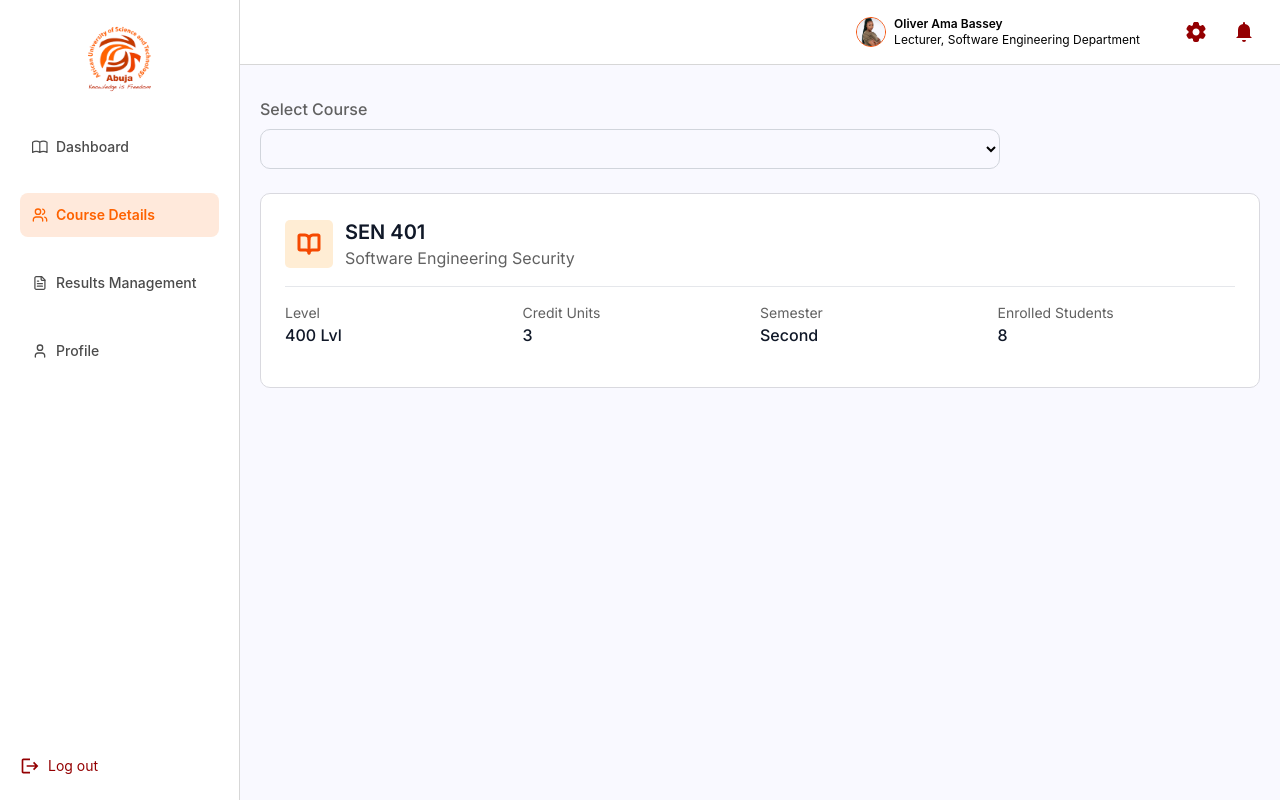
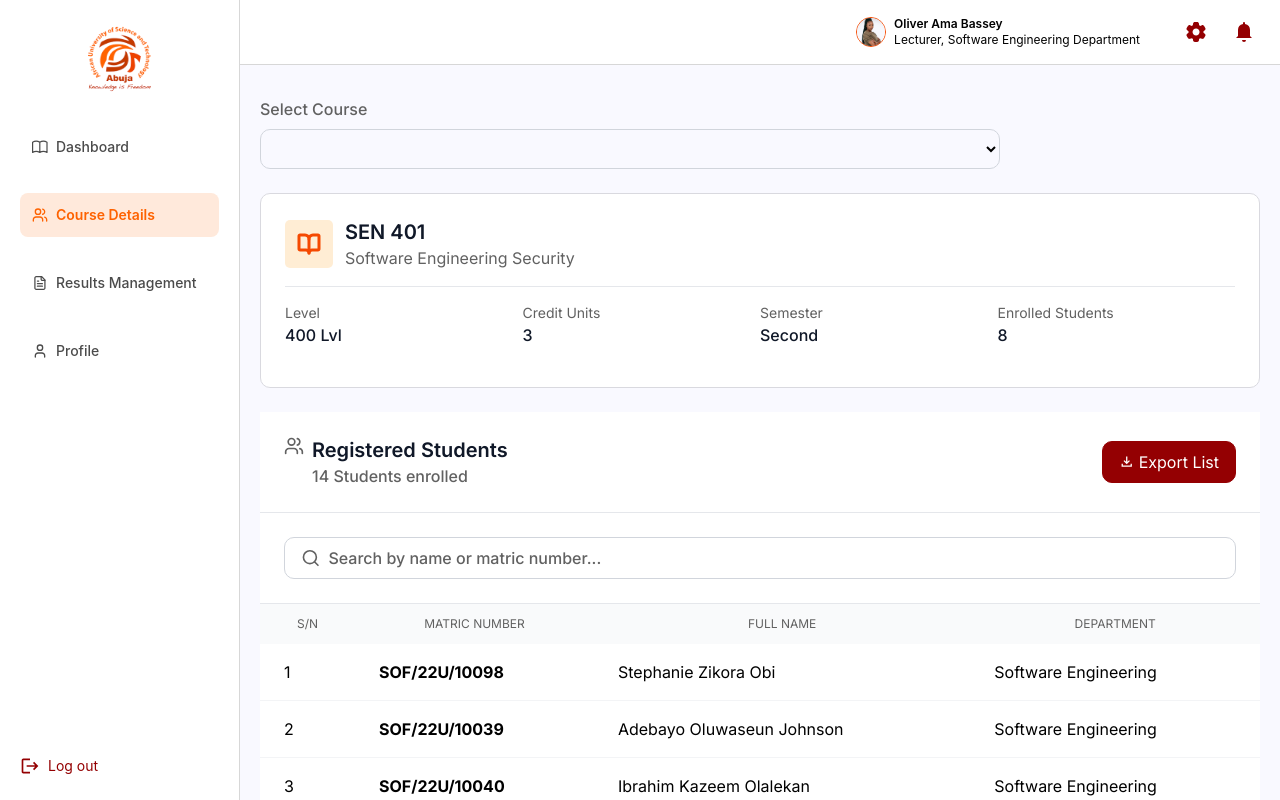
Before and after one commit to progressijuwe/student-portal, a React (Vite) app: page /lecturer/course-details in a window 1280 px wide. Built offline with nearby package versions, Linux system fonts and the light colour scheme.

Commit message:
feature: Lecturer Course Details Page

```diff
--- a/src/components/ui/Button.jsx
+++ b/src/components/ui/Button.jsx
@@ -1,13 +1,13 @@
 
 export function Button({ children, variant = 'primary', ...props }) {
-  const base = 'inline-flex items-center gap-2 px-4 py-2 rounded font-medium transition'
+    const base = 'flex items-center gap-1 px-4 py-2 rounded-[10px] text-sm md:text-base leading-6 border border-[#940002] w-fit h-fit'
     const variants = {
-    primary:   'bg-black text-white hover:bg-gray-800',
-    secondary: 'border border-black text-black hover:bg-gray-100',
+      primary:   'bg-[#940002] text-white',
+      secondary: 'bg-transparent text-[#940002]',
     }
 
     return (
-    <button className={`${base} ${variants[variant]}`} {...props}>
+      <button type="button" className={`${base} ${variants[variant]}`} {...props}>
         {children}
       </button>
     )
--- a/src/pages/lecturer/LecturerCoursesPage.jsx
+++ b/src/pages/lecturer/LecturerCoursesPage.jsx
@@ -1,5 +1,6 @@
 import CoursePane from "../../sections/lecturer/courses/CoursePane";
 import CourseSelect from "../../sections/lecturer/courses/CourseSelect";
+import CourseStudents from "../../sections/lecturer/courses/CourseStudents";
 
 
 export default function LecturerCoursesPage(){
@@ -8,6 +9,7 @@ export default function LecturerCoursesPage(){
         <div className="px-5 py-8 flex flex-col gap-6">
             <CourseSelect />
             <CoursePane />
+            <CourseStudents />
         </div>
     )
 }
--- /dev/null
+++ b/src/sections/lecturer/courses/CourseStudents.jsx
@@ -0,0 +1,34 @@
+import People from '../../../assets/svg/course.svg?react'
+import { Button } from '../../../components/ui/Button'
+import DownloadIcon from '../../../assets/svg/download-icon.svg?react'
+import Search from '../../../assets/svg/search.svg?react'
+import { Form } from 'react-router-dom'
+import StudentTable from './StudentTable'
+
+export default function CourseStudents(){
+
+    return(
+        <section className="bg-white flex flex-col">
+            <div className="flex flex-col lg:flex-row gap-4 p-4 lg:p-6 lg:items-center lg:justify-between border-b border-[#E5E7EB]">
+                <div className='flex gap-2'>
+                    <People className='size-4 md:size-5 text-label'/>
+                    <div className='flex flex-col'>
+                        <h3 className='font-semibold text-base md:text-xl text-[#101828]'>Registered Students</h3>
+                        <p className='font-medium text-sm md:text-base text-label'>14 Students enrolled</p>
+                    </div>
+                </div>
+                <Button>
+                    <DownloadIcon className='size-3.5 md:size-4' />
+                    Export List
+                </Button>
+            </div>
+            <Form method='get' action='#' className='w-full p-4 lg:p-6 border-b border-[#E5E7EB]'>
+                <span className='flex items-center gap-2 w-full py-2 px-4 border border-[#D1D5DC] rounded-[10px]'>
+                    <Search className='size-4 lg:size-5 text-label' />
+                    <input type='search' id='registered-student-search' placeholder='Search by name or matric number...' className=' w-full text-xs lg:text-base font-medium placeholder:text-label' />
+                </span>
+            </Form>
+            <StudentTable />
+        </section>
+    )
+}
--- /dev/null
+++ b/src/sections/lecturer/courses/StudentTable.jsx
@@ -0,0 +1,47 @@
+// components/ui/StudentTable.jsx
+
+// ── replace with API data ──
+const students = [
+  { sn: 1,  matric: "SOF/22U/10098", name: "Stephanie Zikora Obi",       dept: "Software Engineering" },
+  { sn: 2,  matric: "SOF/22U/10039", name: "Adebayo Oluwaseun Johnson",   dept: "Software Engineering" },
+  { sn: 3,  matric: "SOF/22U/10040", name: "Ibrahim Kazeem Olalekan",     dept: "Software Engineering" },
+  { sn: 4,  matric: "SOF/22U/10041", name: "Fatimah Adeola Bakare",       dept: "Software Engineering" },
+  { sn: 5,  matric: "SOF/22U/10042", name: "Chinedu Emeka Okafor",        dept: "Software Engineering" },
+  { sn: 6,  matric: "SOF/22U/10043", name: "Zainab Aminat Yusuf",         dept: "Software Engineering" },
+  { sn: 7,  matric: "SOF/22U/10044", name: "Emmanuel Tunde Adebayo",      dept: "Software Engineering" },
+  { sn: 8,  matric: "SOF/22U/10045", name: "Ngozi Chiamaka Nwosu",        dept: "Software Engineering" },
+  { sn: 9,  matric: "SOF/22U/10046", name: "Olufemi Michael Akinola",     dept: "Software Engineering" },
+  { sn: 10, matric: "SOF/22U/10047", name: "Amina Yusuf Bello",           dept: "Software Engineering" },
+  { sn: 11, matric: "SOF/22U/10048", name: "Tunde Stephen Adewale",       dept: "Software Engineering" },
+  { sn: 12, matric: "SOF/22U/10049", name: "Halima Sani Abdullahi",       dept: "Software Engineering" },
+  { sn: 13, matric: "SOF/22U/10050", name: "Babatunde Samuel Ojo",        dept: "Software Engineering" },
+  { sn: 14, matric: "SOF/22U/10051", name: "Marisama Bintou Diallo",      dept: "Software Engineering" },
+]
+// ──────────────────────────
+
+export default function StudentTable() {
+  return (
+    <div className="w-full overflow-x-auto">
+      <table className="w-full text-sm px-4">
+        <thead>
+            <tr className="bg-[#F9FAFB] text-[10px] lg:text-xs uppercase text-label">
+                <th className="py-3 px-6 font-normal">S/N</th>
+                <th className="py-3 px-6 text-nowrap  font-normal">Matric Number</th>
+                <th className="py-3 px-6 text-nowrap font-normal">Full Name</th>
+                <th className="py-3 px-6 text-nowrap font-normal">Department</th>
+            </tr>
+        </thead>
+        <tbody>
+          {students.map((student) => (
+            <tr key={student.matric} className="border-b border-gray-100">
+              <td className="py-4 px-6 text-xs lg:text-base text-black">{student.sn}</td>
+              <td className="py-4 px-6 text-xs lg:text-base font-bold text-black">{student.matric}</td>
+              <td className="py-4 px-6 text-xs lg:text-base text-black">{student.name}</td>
+              <td className="py-4 px-6 text-xs lg:text-base text-black">{student.dept}</td>
+            </tr>
+          ))}
+        </tbody>
+      </table>
+    </div>
+  )
+}
--- a/src/sections/student/dashboard/Enrolled.jsx
+++ b/src/sections/student/dashboard/Enrolled.jsx
@@ -1,5 +1,6 @@
 import laptop from '../../../assets/images/laptop.png'
 import bars from '../../../assets/images/bars.png'
+import { Button } from '../../../components/ui/Button'
 
 const courses = [
     {
@@ -26,7 +27,7 @@ export default function Enrolled(){
                         <div className='w-full flex justify-between border border-brand-border bg-brand px-4 py-3 rounded-[20px]' key={course.courseName}>
                             <div className='flex flex-col gap-2 justify-between items-start'>
                                 <h4 className='text-sm font-medium'>{course.courseName}</h4>
-                                <button type='button' className='px-2.5 py-1.25 bg-brand-red rounded-[10px] text-white text-xs'>View grade</button>
+                                <Button>View Grade</Button>
                             </div>
                             <img src={course.image} alt='Course Image' />
                         </div>
--- a/src/sections/student/profile/ProfileCard.jsx
+++ b/src/sections/student/profile/ProfileCard.jsx
@@ -2,6 +2,7 @@ import Camera from '../../../assets/svg/camera.svg?react'
 import Edit from '../../../assets/svg/edit.svg?react'
 import Save from '../../../assets/svg/save.svg?react'
 import ProfilePhoto from '../../../assets/images/profile.jpg'
+import { Button } from '../../../components/ui/Button'
 
 export default function ProfileCard(){
 
@@ -28,14 +29,14 @@ export default function ProfileCard(){
                 </div>
             </div>
             <div className='flex gap-5 items-center text-xs lg:text-sm'>
-                <button type='button' className='py-1.25 lg:py-2.5 px-2.5 lg:px-3.75 flex items-center gap-1.25 border border-brand-red text-brand-red rounded-[5px]'>
+                <Button>
                     <Edit />
                     Edit Profile
-                </button>
-                <button type='button' className='py-1.25 lg:py-2.5 px-2.5 lg:px-3.75 flex items-center gap-1.25 border border-brand-red bg-brand-red text-white rounded-[5px]'>
+                </Button>
+                <Button>
                     <Save />
                     Save Profile
-                </button>
+                </Button>
             </div>
         </div>
     )
--- a/src/sections/student/results/ResultsButtons.jsx
+++ b/src/sections/student/results/ResultsButtons.jsx
@@ -1,18 +1,19 @@
 import Download from '../../../assets/svg/download-icon.svg?react'
 import Transcript from '../../../assets/svg/transcript-icon.svg?react'
+import { Button } from '../../../components/ui/Button'
 
 export default function ResultsButtons({ className }){
 
     return(
         <div className={`flex justify-between gap-5 ${className}`}>
-            <button type="button" className='rounded-[5px] h-fit text-brand-red border border-brand-red flex gap-2 items-center text-xs py-1 px-3'>
+            <Button variant='secondary'>
                 <Transcript />
                 View Transcript
-            </button>
-            <button type="button" className='flex gap-2 h-fit rounded-[5px] items-center text-white bg-brand-red border border-brand-red text-xs py-1 px-2.5'>
+            </Button>
+            <Button>
                 <Download />
                 Download Result
-            </button>
+            </Button>
         </div>
     )
 }
```
Also changed, not shown: src/assets/svg/search.svg (added). Lines whose indentation alone changed are shown as unchanged.
